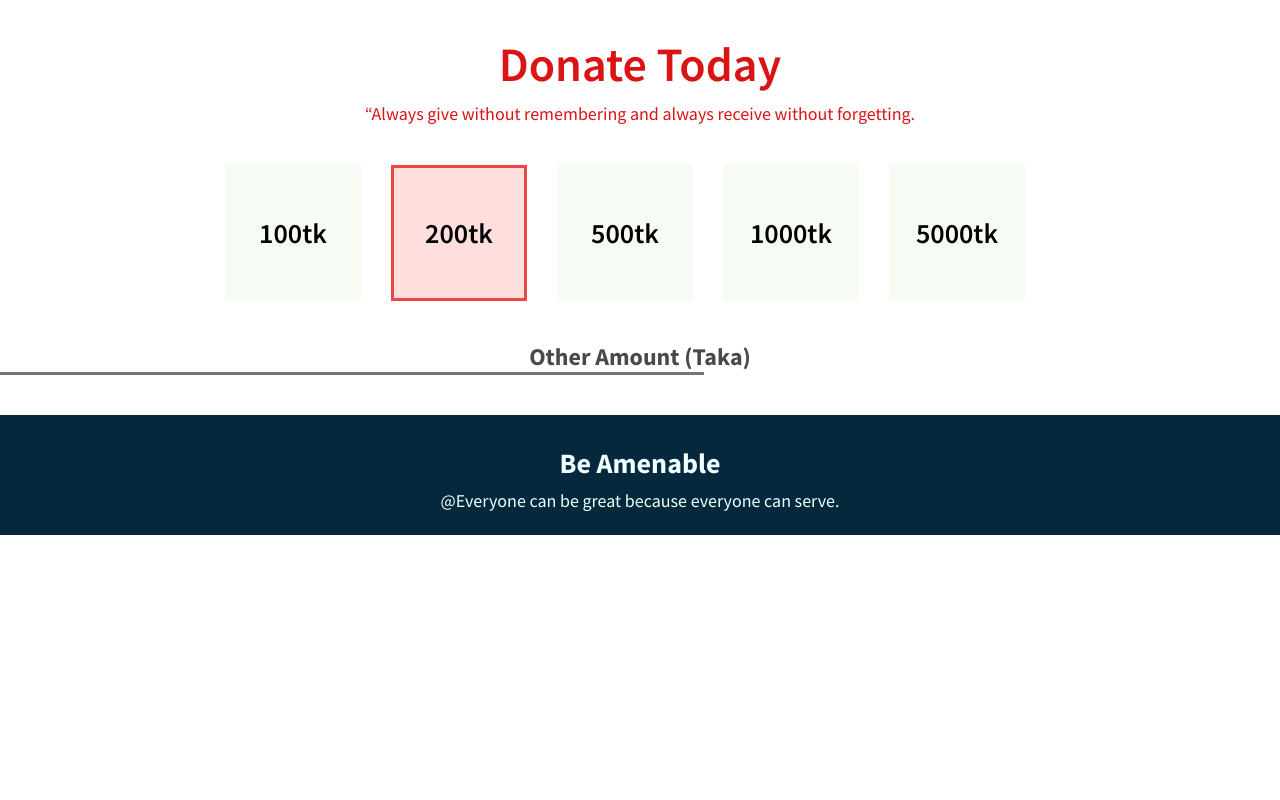
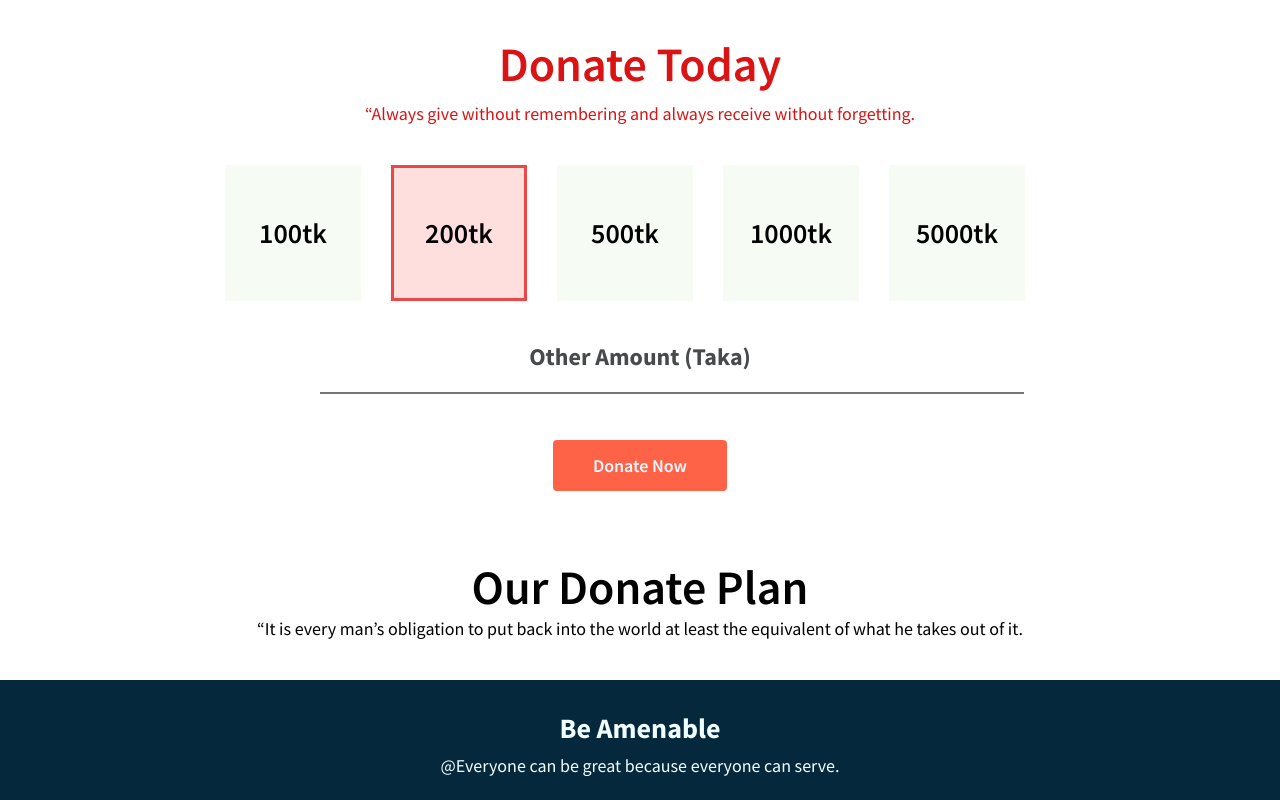
Before and after one commit to TAHID009/help.people, a plain HTML site: page index.html in a window 1280 px wide. Shown: the part 834-1634 px from the top of the page. Before the commit the page ends 1369 px from the top, so only its background shows below. Drawn offline with Linux system fonts and the light colour scheme.

Commit message:
donate-plan

```diff
--- a/index.html
+++ b/index.html
@@ -48,10 +48,25 @@
         <div class="line">
 
         </div>
+        <div class="d-link">
+            <a href="">Donate Now</a>
+        </div>
 
     </section>
 
     <!-- Donate Today code end here -->
+
+    <!-- Donate Plan code started from here -->
+
+    <section class="donate-plan">
+        <div class="dp-title">
+            <h2>Our Donate Plan</h2>
+            <P>“It is every man’s obligation to put back into the world at least the equivalent of what he takes out of it.</P>
+        </div>
+
+    </section>
+
+    <!-- Donate Plan code end here -->
 
 
 </body>
--- a/style.css
+++ b/style.css
@@ -32,7 +32,7 @@ font-family: 'Source Sans Pro', sans-serif;
     margin: 40px auto;
     font-family: 'Source Sans Pro', sans-serif;
 }
-.donet-link{
+.donet-link, .d-link a{
     text-decoration: none;
     background-color: tomato;
     padding: 14px 40px;
@@ -105,9 +105,32 @@ Donate Today Css
 }
 .line{
     width: 55%;
-    height: 3px;
+    height: 2px;
     background: #757574;
+    margin-left: 320px;
+    margin-top: 20px;
+}
+.d-link{
     text-align: center;
+    margin-top: 60px;
+}
+/* *************************
+Our Donate Plan
+****************************/
+.donate-plan{
+    width: 100%;
+    padding-top: 80px;
+    text-align: center;
+}
+.donate-plan h2{
+    font-family: 'Source Sans Pro', sans-serif;
+    font-size: 48px;
+    font-weight: 600;
+}
+.donate-plan p{
+    font-family: 'Source Sans Pro', sans-serif;
+    font-size: 18px;
+    font-weight: 500;
 }
 /* *************************
 footer CSS
```
